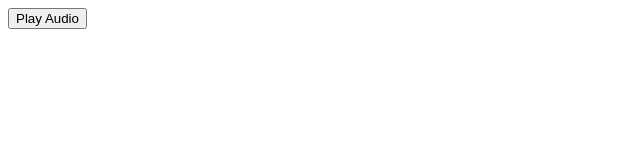
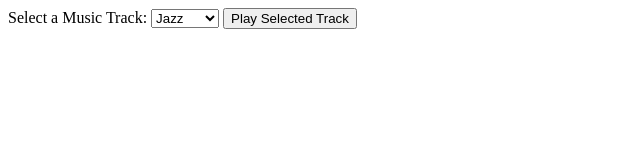
Before and after one commit to rossdhammond/rossdhammond.github.io, a plain HTML site: page index.html in a window 1280 px wide. Shown: the whole page, without its empty margins (0-640 px from the left). Drawn offline with Linux system fonts and the light colour scheme.

Commit message:
Update index.html

```diff
--- a/index.html
+++ b/index.html
@@ -4,7 +4,13 @@
   <title>Web Audio API Example</title>
 </head>
 <body>
-  <button onclick="playAudio()">Play Audio</button>
+  <label for="track-select">Select a Music Track:</label>
+  <select id="track-select">
+    <option value="jazz">Jazz</option>
+    <option value="rock">Rock</option>
+    <option value="musical">Musical</option>
+  </select>
+  <button onclick="playAudio()">Play Selected Track</button>
 
   <script>
     function playAudio() {
@@ -13,7 +19,19 @@
 
       // Create a new audio element
       const audioElement = document.createElement('audio');
-      audioElement.src = 'jazz-music.wav';
+
+      // Get the selected track from the dropdown menu
+      const trackSelect = document.getElementById('track-select');
+      const selectedTrack = trackSelect.value;
+
+      // Set the source of the audio element based on the selected track
+      if (selectedTrack === 'jazz') {
+        audioElement.src = 'jazz-music.wav';
+      } else if (selectedTrack === 'rock') {
+        audioElement.src = 'pop-music.wav';
+      } else if (selectedTrack === 'musical') {
+        audioElement.src = 'musical-music.wav';
+      }
 
       // Create an audio source from the audio element
       const audioSource = audioContext.createMediaElementSource(audioElement);
```
